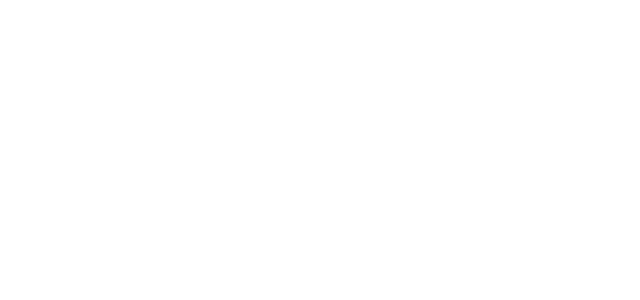
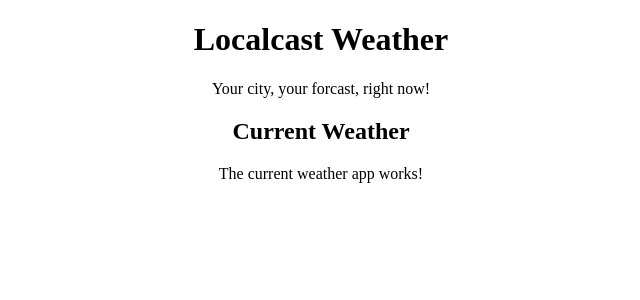
Before and after one commit to rachelsalazar/local-weather-app, an Angular app: page / in a window 1280 px wide. Shown: the top 300 px of the page, without its empty margins (319-959 px from the left). Built offline with nearby package versions, Linux system fonts and the light colour scheme.

Commit message:
Current weather component now working.

```diff
--- a/src/app/app.component.html
+++ b/src/app/app.component.html
@@ -5,5 +5,5 @@
   </h1>
   <div>Your city, your forcast, right now!</div>
   <h2>Current Weather</h2>
-  <app-current-weather/>
+  <app-current-weather></app-current-weather>
 </div>
--- a/src/app/current-weather/current-weather.component.html
+++ b/src/app/current-weather/current-weather.component.html
@@ -1,3 +1,3 @@
 <p>
-  current-weather works!
+  The current weather app works!
 </p>
```
